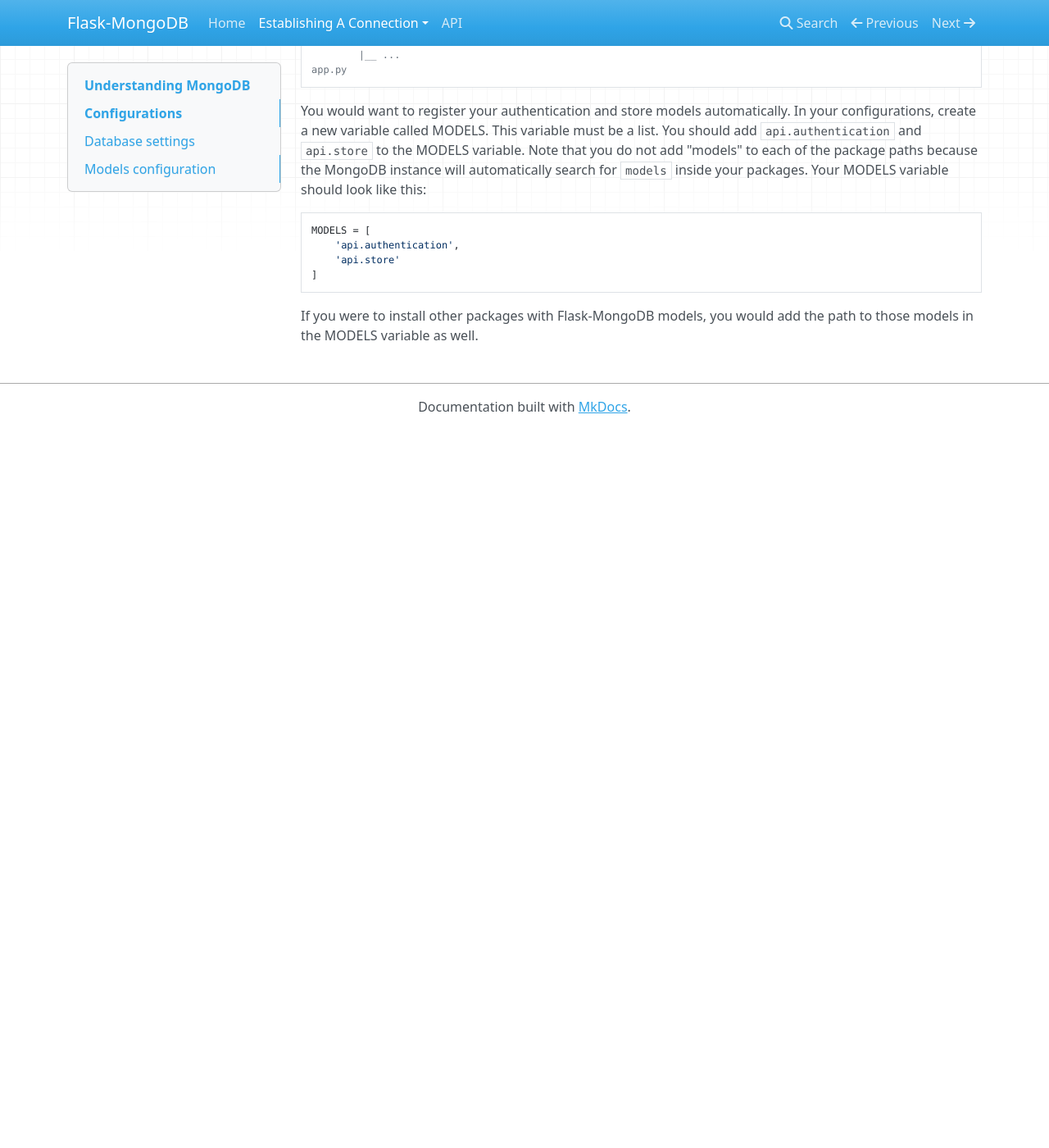
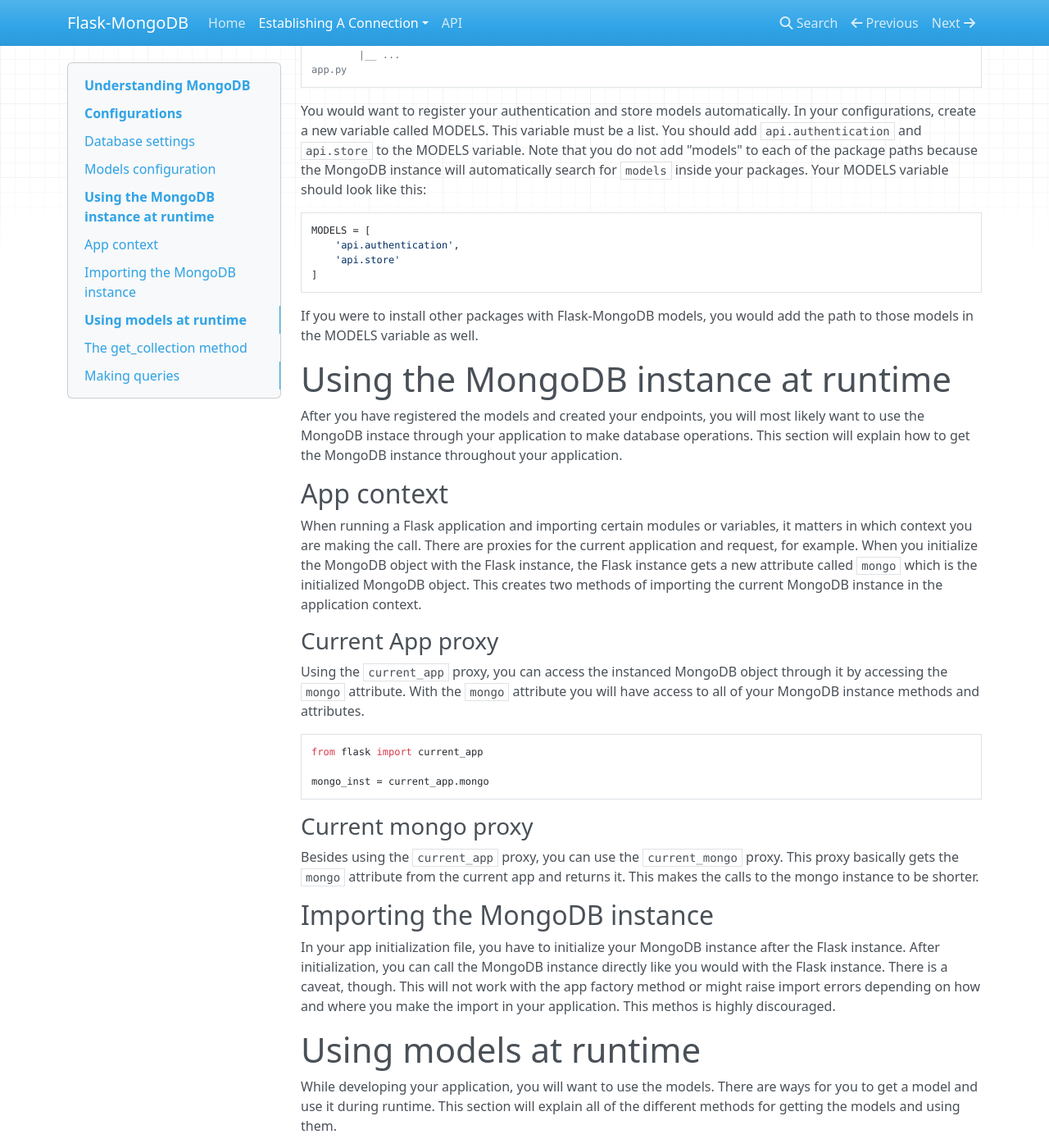
Before and after one commit to juanmanuel96/flask-mongodb, an MkDocs documentation site: the page built from docs/mongo.md, in a window 1280 px wide and 1400 px high, scrolled down 1507 px. Shown: the whole window at 82% size. Built offline with MkDocs 1.6.1, drawn with Linux system fonts in a browser that asks for light colours; nearby versions of some CDN libraries; before the commit the page ends 2031 px from its top, so only the background shows below that; some of the changed text lies outside the part shown.

Commit message:
expanded documenation

````diff
--- a/docs/mongo.md
+++ b/docs/mongo.md
@@ -11,6 +11,7 @@
 ## Database settings
 
 As mentioned before, the database configuration has default values. This default value connects the Flask app to a database of name main in localhost on port 27017, where the database alias is main.
+
 ```python
 DATABASE = {
     'main': {
@@ -20,9 +21,10 @@
     }
 }
 ```
+
 The `main` alias should always be present since by default all models are connected to main. However, it is up to you for setting the DB alias names. If `main` is not present, you must make sure that no model belongs to the `main` database. DB aliases on models will be covered later.
 
-It is recommended that in your configurations add a `DATABASE` variable to overwrite the default configurations and connect to your database. Remember that once you start the application, if the database does not exist it is created automatically. In your `DATABASE` variable, the first key is the database alias. It's value should be another dictionary with the following keys: <br>
+It is recommended that in your configurations add a `DATABASE` variable to overwrite the default configurations and connect to your database. Remember that once you start the application, if the database does not exist it is created automatically. In your `DATABASE` variable, the first key is the database alias. It's value should be another dictionary with the following keys:
 
 1. `HOST` - Host where the database is located (required)
 2. `PORT` - Port of the database (required)
@@ -35,6 +37,7 @@
 The `MODELS` configuration provides an alternative for registering models to the MongoDB instance automatically and easily. Another way of registering models is by doing it manually with the `register_collection` method of the MongoDB class. While it is very similar to Flask's `register_blueprint` method, it is not scalable. That is where the `MODELS` variable come in to play. This variable must be a list of strings.
 
 To register models automatically, simply add to the list the package path to the models. For exmaple, if you have a project with the following structure:
+
 ```
 api
 |__ __init__.py
@@ -52,11 +55,61 @@
         |__ ...
 app.py
 ```
+
 You would want to register your authentication and store models automatically. In your configurations, create a new variable called MODELS. This variable must be a list. You should add `api.authentication` and `api.store` to the MODELS variable. Note that you do not add "models" to each of the package paths because the MongoDB instance will automatically search for `models` inside your packages. Your MODELS variable should look like this:
+
 ```python
 MODELS = [
     'api.authentication',
     'api.store'
 ]
 ```
+
 If you were to install other packages with Flask-MongoDB models, you would add the path to those models in the MODELS variable as well.
+
+# Using the MongoDB instance at runtime
+
+After you have registered the models and created your endpoints, you will most likely want to use the MongoDB instace through your application to make database operations. This section will explain how to get the MongoDB instance throughout your application.
+
+## App context
+
+When running a Flask application and importing certain modules or variables, it matters in which context you are making the call. There are proxies for the current application and request, for example. When you initialize the MongoDB object with the Flask instance, the Flask instance gets a new attribute called `mongo` which is the initialized MongoDB object. This creates two methods of importing the current MongoDB instance in the application context.
+
+### Current App proxy
+
+Using the `current_app` proxy, you can access the instanced MongoDB object through it by accessing the `mongo` attribute. With the `mongo` attribute you will have access to all of your MongoDB instance methods and attributes.
+
+```python
+from flask import current_app
+
+mongo_inst = current_app.mongo
+```
+
+### Current mongo proxy
+
+Besides using the `current_app` proxy, you can use the `current_mongo` proxy. This proxy basically gets the `mongo` attribute from the current app and returns it. This makes the calls to the mongo instance to be shorter.
+
+## Importing the MongoDB instance
+
+In your app initialization file, you have to initialize your MongoDB instance after the Flask instance. After initialization, you can call the MongoDB instance directly like you would with the Flask instance. There is a caveat, though. This will not work with the app factory method or might raise import errors depending on how and where you make the import in your application. This methos is highly discouraged.
+
+# Using models at runtime
+
+While developing your application, you will want to use the models. There are ways for you to get a model and use it during runtime. This section will explain all of the different methods for getting the models and using them.
+
+## The `get_collection` method
+
+The MongoDB class has a method called `get_collection` which is used to get a model registered model instance. This method has one required parameter. It must be the class type of the instance you wish to get. For example, let's say you have a `BlogPost` model and registered it automatically as explained above. To get the registered model instance, you would call the `get_collection` method from the MongoDB instance and pass the class `BlogPost` as parameters.
+
+```python
+from flask_mongodb import current_mongo
+from ..blog.models import BlogPost
+
+post_model = current_mongo.get_collection(BlogPost)
+```
+
+This will return the instance of `BlogPost` model which was registered automatically. Through it you can make queries, create collection documents, updating documents, etc.
+
+## Making queries
+
+MongoDB querying system uses JSON to make DB queries.
````
Also changed, not shown: docs/collections.md (+25 -1 lines).
